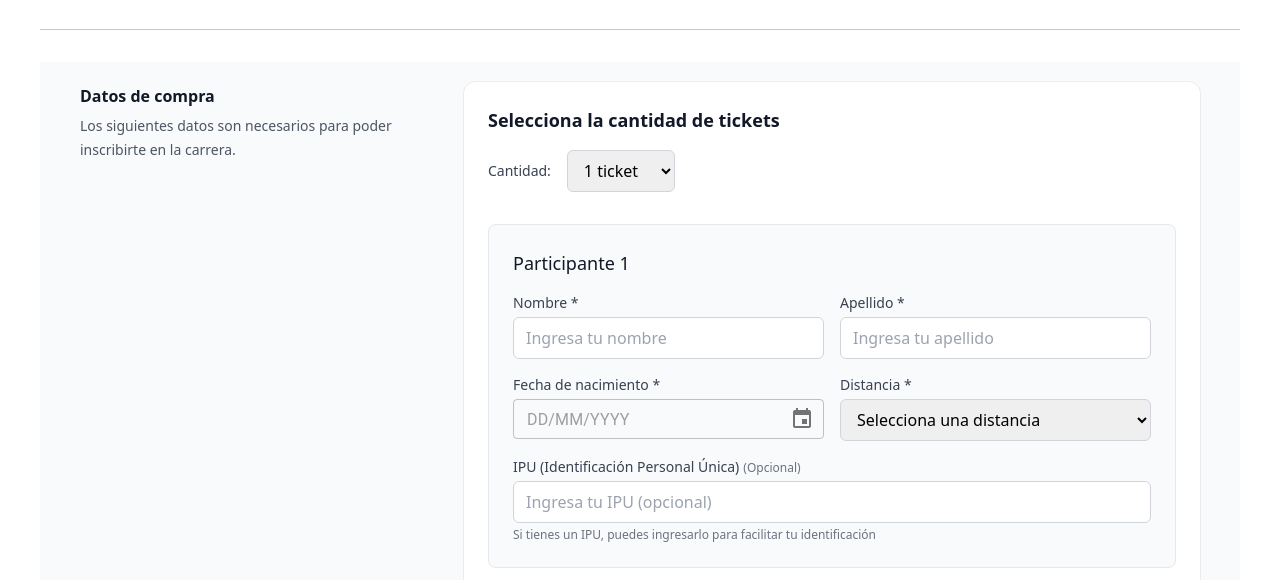
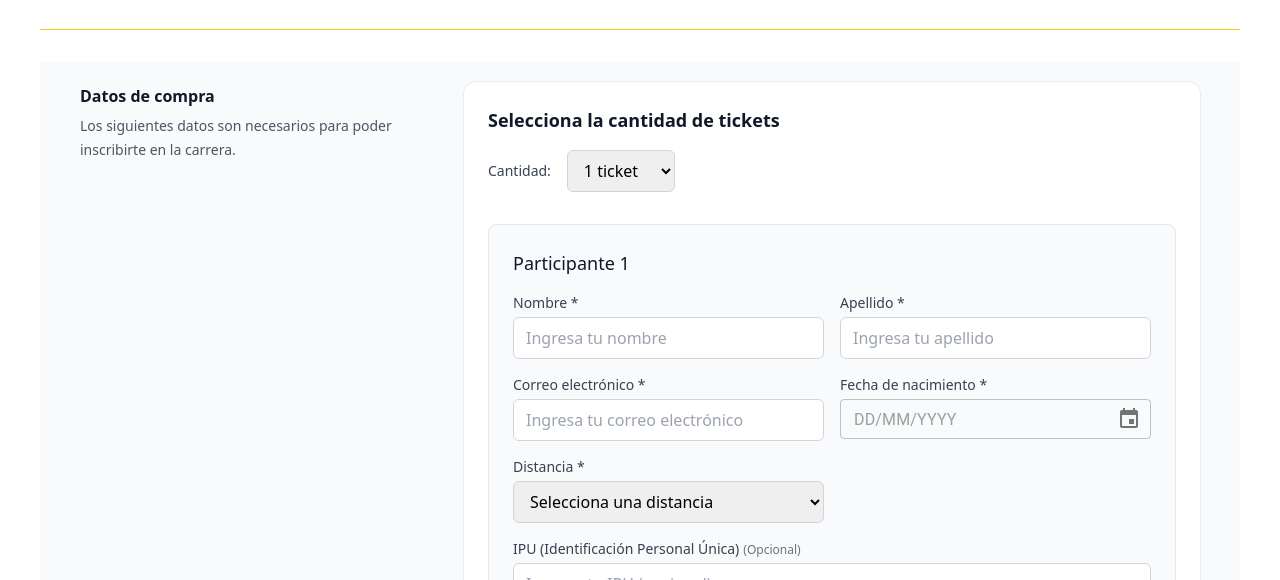
Before and after one commit to diegocra2603/carrera-margarita-tejada, an Astro site: page /compra in a window 1280 px wide. Shown: the part 220-800 px from the top of the page. Built offline with nearby package versions, Linux system fonts and the light colour scheme; Astro itself is replaced by a stand-in of ours.

Commit message:
Se añade el campo de correo electrónico al componente Participante en DetallesCompra, FormularioCompra y FormularioPago. Se actualizan los formularios para incluir la entrada y validación del correo electrónico, mejorando la gestión de datos de los participantes.

```diff
--- a/src/components/DetallesCompra.tsx
+++ b/src/components/DetallesCompra.tsx
@@ -8,6 +8,7 @@ interface Participante {
   distancia: string;
   fechaNacimiento: string;
   ipu: string;
+  email: string;
 }
 
 interface DetallesCompraProps {
@@ -56,6 +57,7 @@ export default function DetallesCompra({ participantes, total }: DetallesCompraP
               {participante.ipu && (
                 <p><strong>IPU:</strong> {participante.ipu}</p>
               )}
+              <p><strong>Email:</strong> {participante.email}</p>
             </div>
           </motion.div>
         ))}
--- a/src/components/FormularioCompra.tsx
+++ b/src/components/FormularioCompra.tsx
@@ -17,6 +17,7 @@ interface Participante {
   distancia: string;
   fechaNacimiento: string;
   ipu: string;
+  email: string;
 }
 
 export default function FormularioCompra() {
@@ -28,7 +29,8 @@ export default function FormularioCompra() {
       apellido: '',
       distancia: '',
       fechaNacimiento: '',
-      ipu: ''
+      ipu: '',
+      email: ''
     }
   ]);
   const [isValid, setIsValid] = useState<boolean>(false);
@@ -71,7 +73,8 @@ export default function FormularioCompra() {
       participante.nombre.trim() !== '' &&
       participante.apellido.trim() !== '' &&
       participante.distancia !== '' &&
-      participante.fechaNacimiento !== ''
+      participante.fechaNacimiento !== '' &&
+      participante.email.trim() !== ''
     );
   };
 
@@ -89,7 +92,8 @@ export default function FormularioCompra() {
         apellido: participanteExistente?.apellido || '',
         distancia: participanteExistente?.distancia || '',
         fechaNacimiento: participanteExistente?.fechaNacimiento || '',
-        ipu: participanteExistente?.ipu || ''
+        ipu: participanteExistente?.ipu || '',
+        email: participanteExistente?.email || ''
       });
     }
 
@@ -163,7 +167,8 @@ export default function FormularioCompra() {
       apellido: '',
       distancia: '',
       fechaNacimiento: '',
-      ipu: ''
+      ipu: '',
+      email: ''
     }]);
     setIsValid(false);
   };
@@ -282,6 +287,20 @@ export default function FormularioCompra() {
                         onChange={(e) => handleParticipanteChange(participante.id, 'apellido', e.target.value)}
                         className="w-full border border-gray-300 rounded-md px-3 py-2 focus:outline-none focus:ring-2 focus:ring-blue-500 focus:border-transparent"
                         placeholder="Ingresa tu apellido"
+                      />
+                    </div>
+
+              {/* Email */}
+                    <div>
+                      <label className="block text-sm font-medium text-gray-700 mb-1">
+                        Correo electrónico *
+                      </label>
+                      <input
+                        type="email"
+                        value={participante.email}
+                        onChange={(e) => handleParticipanteChange(participante.id, 'email', e.target.value)}
+                        className="w-full border border-gray-300 rounded-md px-3 py-2 focus:outline-none focus:ring-2 focus:ring-blue-500 focus:border-transparent"
+                        placeholder="Ingresa tu correo electrónico"
                       />
                     </div>
 
--- a/src/components/FormularioPago.tsx
+++ b/src/components/FormularioPago.tsx
@@ -33,6 +33,7 @@ interface Participante {
   distancia: string;
   fechaNacimiento: string;
   ipu: string;
+  email: string;
 }
 
 interface DatosCompra {
@@ -138,6 +139,7 @@ export default function FormularioPago() {
           lastName: participante.apellido,
           distance: participante.distancia,
           birthDate: new Date(participante.fechaNacimiento).toISOString(),
+          email: participante.email,
           ipu: participante.ipu || ""
         })) || [],
         purchaseData: {
```
